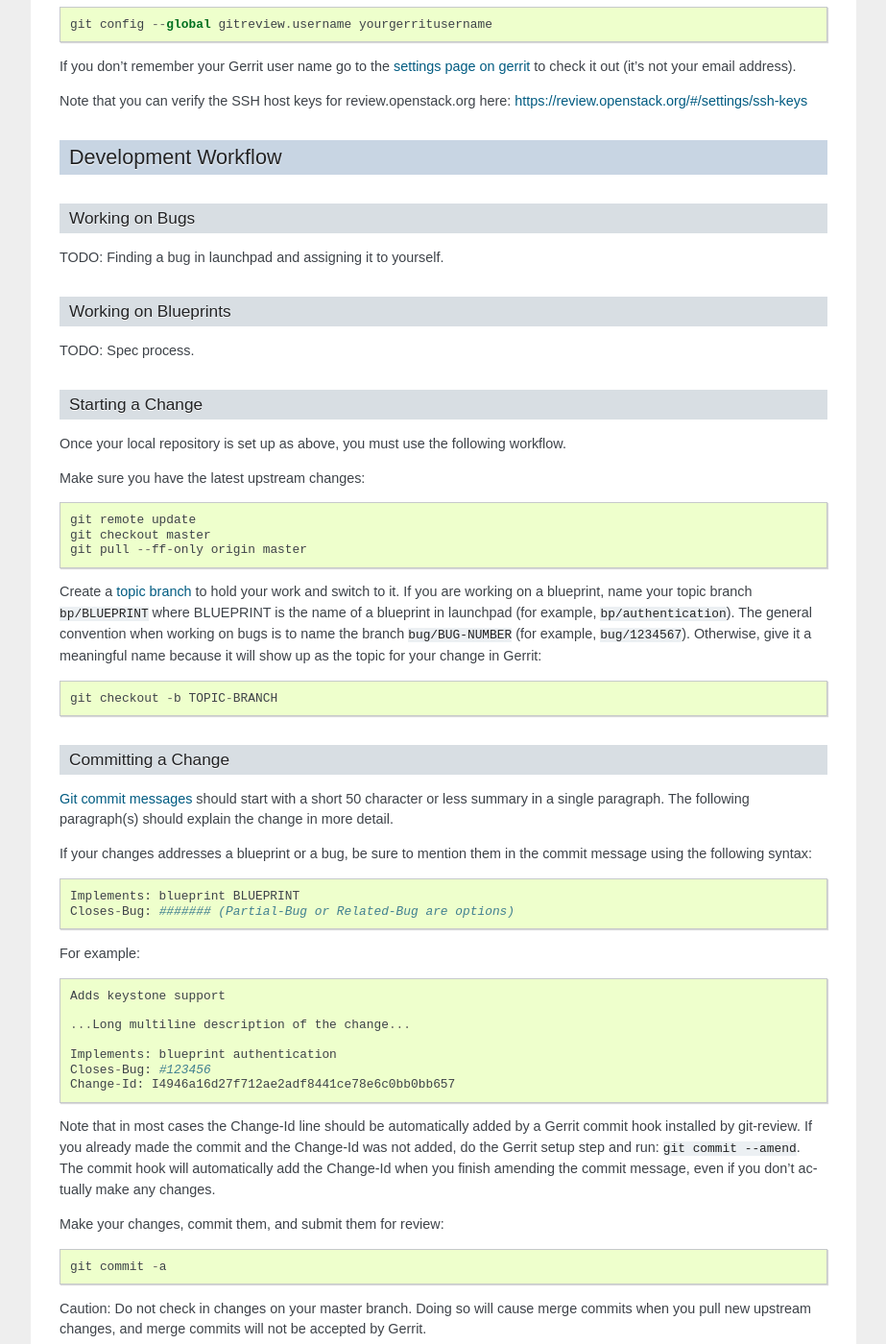
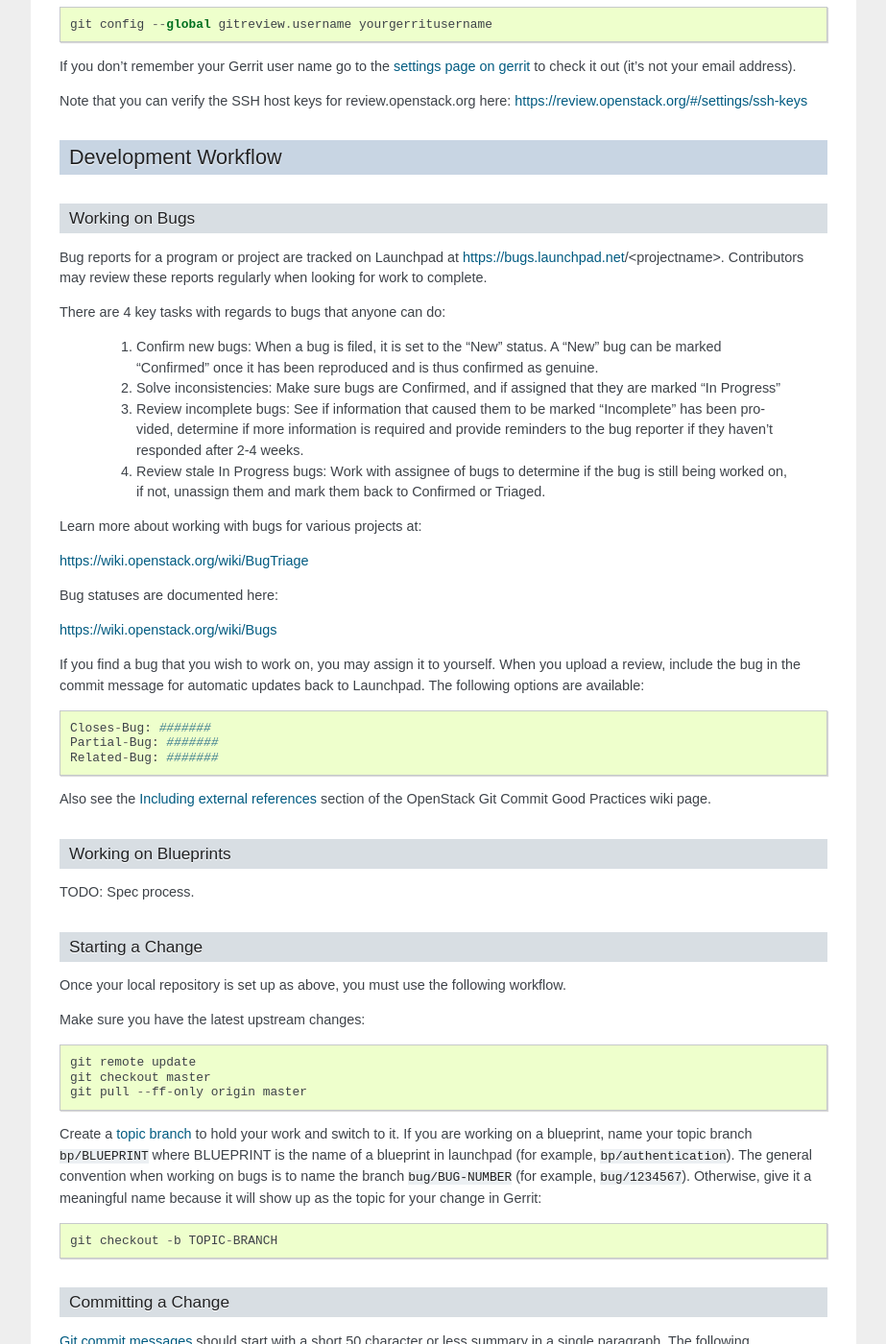
Before and after one commit to openstack-archive/infra-manual, a Sphinx documentation site: the page built from doc/source/developers.rst, in a window 1280 px wide and 1400 px high, scrolled down 2835 px. Shown: the whole window at 96% size, without its empty margins (198-1121 px from the left). Built offline with Sphinx 7.4.7, drawn with Linux system fonts in a browser that asks for light colours.

Commit message:
Add Working with Bugs section to Dev guide
Change-Id: Ib6ff2dd39721afc353726024c35130c30e5368dd

```diff
--- a/doc/source/developers.rst
+++ b/doc/source/developers.rst
@@ -166,7 +166,44 @@
 Working on Bugs
 ---------------
 
-TODO: Finding a bug in launchpad and assigning it to yourself.
+Bug reports for a program or project are tracked on Launchpad at
+https://bugs.launchpad.net/<projectname>. Contributors may review these
+reports regularly when looking for work to complete.
+
+There are 4 key tasks with regards to bugs that anyone can do:
+
+ #. Confirm new bugs: When a bug is filed, it is set to the "New" status.
+    A "New" bug can be marked "Confirmed" once it has been reproduced
+    and is thus confirmed as genuine.
+ #. Solve inconsistencies: Make sure bugs are Confirmed, and if assigned
+    that they are marked "In Progress"
+ #. Review incomplete bugs: See if information that caused them to be marked
+    "Incomplete" has been provided, determine if more information is required
+    and provide reminders to the bug reporter if they haven't responded after
+    2-4 weeks.
+ #. Review stale In Progress bugs: Work with assignee of bugs to determine
+    if the bug is still being worked on, if not, unassign them and mark them
+    back to Confirmed or Triaged.
+
+Learn more about working with bugs for various projects at:
+
+https://wiki.openstack.org/wiki/BugTriage
+
+Bug statuses are documented here:
+
+https://wiki.openstack.org/wiki/Bugs
+
+If you find a bug that you wish to work on, you may assign it to yourself.
+When you upload a review, include the bug in the commit message for
+automatic updates back to Launchpad. The following options are available::
+
+  Closes-Bug: #######
+  Partial-Bug: #######
+  Related-Bug: #######
+
+Also see the `Including external references
+<https://wiki.openstack.org/wiki/GitCommitMessages#Including_external_references>`_
+section of the OpenStack Git Commit Good Practices wiki page.
 
 Working on Blueprints
 ---------------------
```
